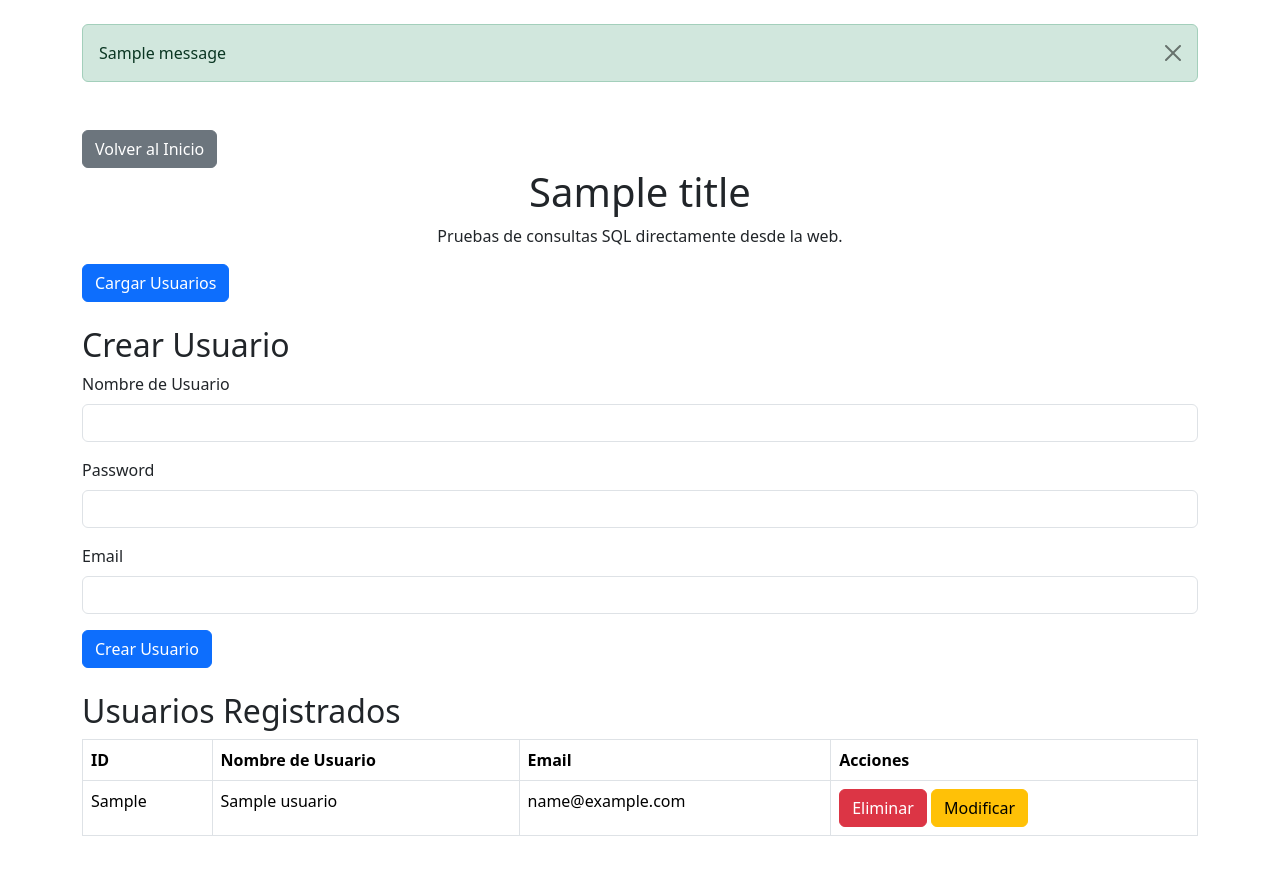
After one commit to Nicoczyruk/Spa-SentirseBien-Web, a Flask app: template app/templates/sql_test.html in a window 1280 px wide. The commit adds this page. Run offline with Flask 3, Linux system fonts and the light colour scheme; the template is opened without the code that fills it: most values are stand-ins (such as "Sample title", 1, 10 or a date in 2020); one stand-in notice (Sample message) is shown.

Commit message:
Pagina de TEST SQL

```diff
--- a/app/templates/gallery.html
+++ b/app/templates/gallery.html
@@ -36,7 +36,7 @@
                         <a class="nav-link" href="{{ url_for('main.jobs') }}">Empleo</a>
                     </li>
                     <li class="nav-item">
-                        <a class="nav-link" href="{{ url_for('main.contact') }}">Contacto</a>
+                        <a class="nav-link" href="{{ url_for('main.sql_test') }}">Contacto</a>
                     </li>
                 </ul>
             </div>
--- a/app/templates/index.html
+++ b/app/templates/index.html
@@ -48,7 +48,7 @@
                             <a class="nav-link" href="{{ url_for('main.jobs') }}">Empleo</a>
                         </li>
                         <li class="nav-item">
-                            <a class="nav-link" href="{{ url_for('main.contact') }}">Contacto</a>
+                            <a class="nav-link" href="{{ url_for('sql_test') }}">SQL Test</a>
                         </li>
                     </ul>
                     <!-- Botones Sign Up y Log In -->
--- a/app/templates/jobs.html
+++ b/app/templates/jobs.html
@@ -41,7 +41,7 @@
                         <a class="nav-link" href="{{ url_for('main.jobs') }}">Empleo</a>
                     </li>
                     <li class="nav-item">
-                        <a class="nav-link" href="{{ url_for('main.contact') }}">Contacto</a>
+                        <a class="nav-link" href="{{ url_for('main.sql_test') }}">Contacto</a>
                     </li>
                 </ul>
                 <!-- Botones de inicio de sesión y registro -->
--- a/app/templates/news.html
+++ b/app/templates/news.html
@@ -41,7 +41,7 @@
                         <a class="nav-link" href="{{ url_for('main.jobs') }}">Empleo</a>
                     </li>
                     <li class="nav-item">
-                        <a class="nav-link" href="{{ url_for('main.contact') }}">Contacto</a>
+                        <a class="nav-link" href="{{ url_for('main.sql_test') }}">Contacto</a>
                     </li>
                 </ul>
                 <!-- Botones Sign Up y Log In -->
--- a/app/templates/services.html
+++ b/app/templates/services.html
@@ -41,7 +41,7 @@
                         <a class="nav-link" href="{{ url_for('main.jobs') }}">Empleo</a>
                     </li>
                     <li class="nav-item">
-                        <a class="nav-link" href="{{ url_for('main.contact') }}">Contacto</a>
+                        <a class="nav-link" href="{{ url_for('main.sql_test') }}">SQL Test</a>
                     </li>
                 </ul>
                 <!-- Botones de inicio de sesión y registro -->
--- /dev/null
+++ b/app/templates/sql_test.html
@@ -0,0 +1,119 @@
+<!DOCTYPE html>
+<html lang="es">
+<head>
+    <meta charset="UTF-8">
+    <meta http-equiv="X-UA-Compatible" content="IE=edge">
+    <meta name="viewport" content="width=device-width, initial-scale=1.0">
+    <title>{{ title }}</title>
+    <!-- Incluye Bootstrap CSS -->
+    <link href="https://cdn.jsdelivr.net/npm/bootstrap@5.3.1/dist/css/bootstrap.min.css" rel="stylesheet">
+</head>
+<body>
+    {% with messages = get_flashed_messages(with_categories=true) %}
+      {% if messages %}
+        <div class="container mt-4">
+          {% for category, message in messages %}
+            <div class="alert alert-{{ category }} alert-dismissible fade show" role="alert">
+              {{ message }}
+              <button type="button" class="btn-close" data-bs-dismiss="alert" aria-label="Close"></button>
+            </div>
+          {% endfor %}
+        </div>
+      {% endif %}
+    {% endwith %}
+    <div class="container my-5">
+        <div class="mt-4">
+            <a href="{{ url_for('main.index') }}" class="btn btn-secondary">Volver al Inicio</a>
+        </div>
+        <h1 class="text-center">{{ title }}</h1>
+        <p class="text-center">Pruebas de consultas SQL directamente desde la web.</p>
+
+        <!-- Botón para cargar la tabla de usuarios -->
+        <form method="POST" class="mb-4">
+            <button type="submit" class="btn btn-primary" name="load_users">Cargar Usuarios</button>
+        </form>
+
+        <!-- Formulario para crear usuario -->
+        <form method="POST" class="mb-4">
+            <h2>Crear Usuario</h2>
+            <div class="mb-3">
+                <label for="nombre_usuario" class="form-label">Nombre de Usuario</label>
+                <input type="text" class="form-control" id="nombre_usuario" name="nombre_usuario" required>
+            </div>
+            <div class="mb-3">
+                <label for="password" class="form-label">Password</label>
+                <input type="password" class="form-control" id="password" name="password" required>
+            </div>
+            <div class="mb-3">
+                <label for="email" class="form-label">Email</label>
+                <input type="email" class="form-control" id="email" name="email" required>
+            </div>
+            <button type="submit" class="btn btn-primary" name="create_user">Crear Usuario</button>
+        </form>
+
+        <!-- Tabla de usuarios -->
+        <h2>Usuarios Registrados</h2>
+        <table class="table table-bordered">
+            <thead>
+                <tr>
+                    <th>ID</th>
+                    <th>Nombre de Usuario</th>
+                    <th>Email</th>
+                    <th>Acciones</th>
+                </tr>
+            </thead>
+            <tbody>
+                {% for usuario in usuarios %}
+                <tr>
+                    <td>{{ usuario.id_usuario }}</td>
+                    <td>{{ usuario.nombre_usuario }}</td>
+                    <td>{{ usuario.email }}</td>
+                    <td>
+                        <form method="POST" style="display:inline;">
+                            <input type="hidden" name="id_usuario" value="{{ usuario.id_usuario }}">
+                            <button type="submit" class="btn btn-danger" name="delete_user">Eliminar</button>
+                        </form>
+                        <button class="btn btn-warning" data-bs-toggle="modal" data-bs-target="#modifyModal{{ usuario.id_usuario }}">Modificar</button>
+
+                        <!-- Modal para modificar usuario -->
+                        <div class="modal fade" id="modifyModal{{ usuario.id_usuario }}" tabindex="-1" aria-labelledby="exampleModalLabel" aria-hidden="true">
+                            <div class="modal-dialog">
+                                <div class="modal-content">
+                                    <div class="modal-header">
+                                        <h5 class="modal-title" id="exampleModalLabel">Modificar Usuario</h5>
+                                        <button type="button" class="btn-close" data-bs-dismiss="modal" aria-label="Close"></button>
+                                    </div>
+                                    <form method="POST">
+                                        <div class="modal-body">
+                                            <input type="hidden" name="id_usuario" value="{{ usuario.id_usuario }}">
+                                            <div class="mb-3">
+                                                <label for="new_nombre_usuario" class="form-label">Nuevo Nombre de Usuario</label>
+                                                <input type="text" class="form-control" id="new_nombre_usuario" name="new_nombre_usuario" required>
+                                            </div>
+                                            <div class="mb-3">
+                                                <label for="new_email" class="form-label">Nuevo Email</label>
+                                                <input type="email" class="form-control" id="new_email" name="new_email" required>
+                                            </div>
+                                        </div>
+                                        <div class="modal-footer">
+                                            <button type="submit" class="btn btn-primary" name="modify_user">Guardar Cambios</button>
+                                        </div>
+                                    </form>
+                                </div>
+                            </div>
+                        </div>
+                    </td>
+                </tr>
+                {% else %}
+                <tr>
+                    <td colspan="4" class="text-center">No se encontraron usuarios.</td>
+                </tr>
+                {% endfor %}
+            </tbody>
+        </table>
+    </div>
+
+    <!-- Incluye Bootstrap JS y dependencias de Popper.js -->
+    <script src="https://cdn.jsdelivr.net/npm/bootstrap@5.3.1/dist/js/bootstrap.bundle.min.js"></script>
+</body>
+</html>
--- a/run.py
+++ b/run.py
@@ -1,4 +1,4 @@
-from app import create_app, db
+from app import create_app
 import os
 from sqlalchemy import inspect
 
```
Also changed, not shown: app/__init__.py (+36 -34 lines), app/routes.py (+65 -5 lines), app/templates/contact.html (deleted, +0 -69 lines).
